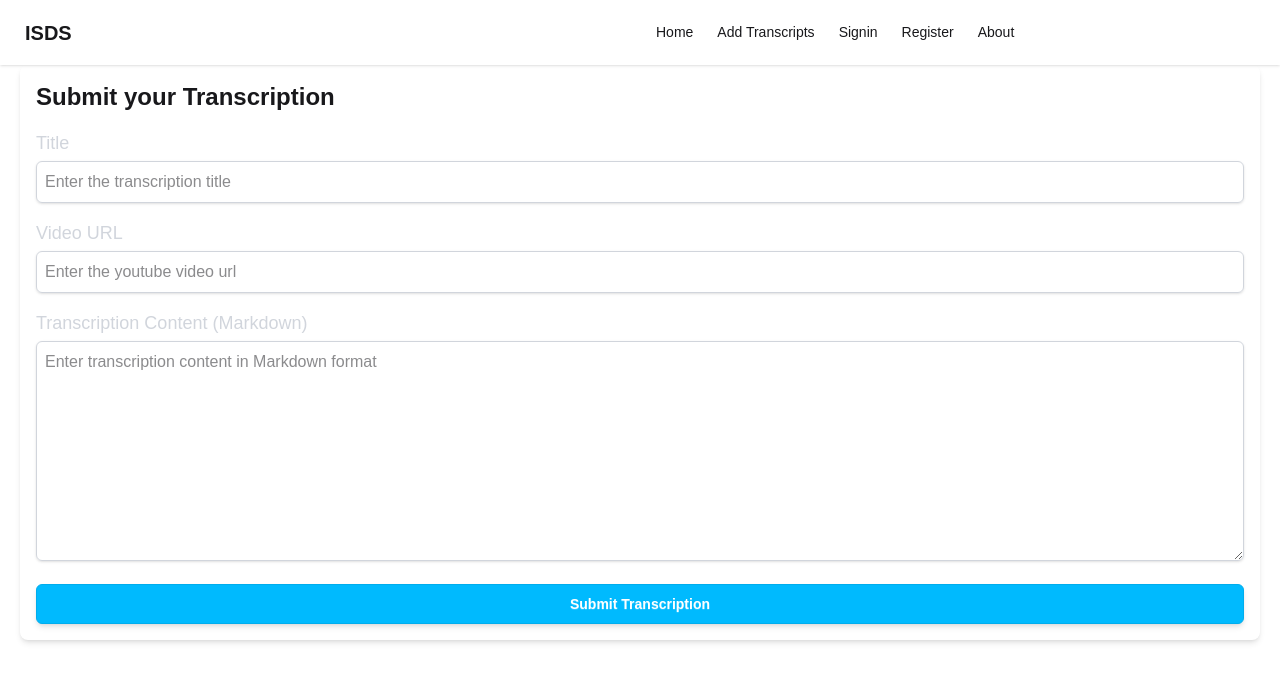
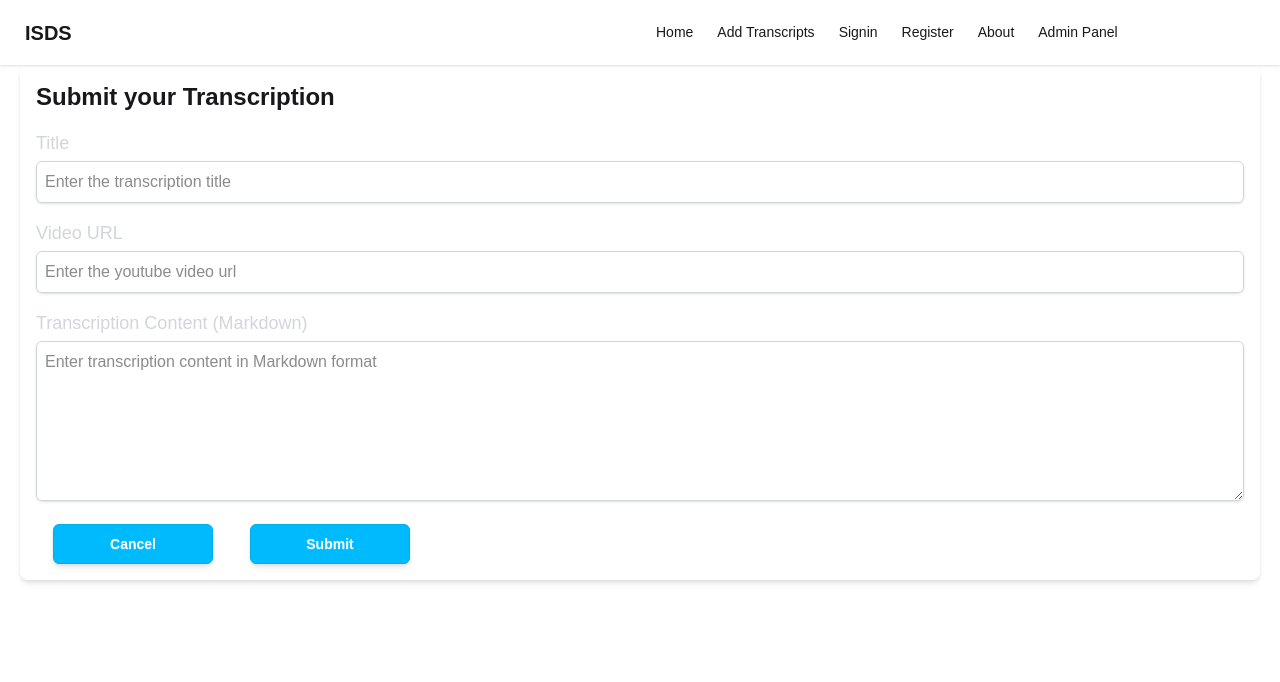
Before and after one commit to bishalacharya108/search-transcripts-archive, a Next.js app: page /add in a window 1280 px wide. Shown: the top 682 px of the page. Built offline with nearby package versions, Linux system fonts and the light colour scheme; no server answers.

Commit message:
add transcription page ui change

```diff
--- a/src/app/add/page.tsx
+++ b/src/app/add/page.tsx
@@ -2,6 +2,7 @@
 import { useState } from "react";
 import { NextPage } from "next";
 import axios from "axios";
+import Link from "next/link";
 
 const TranscriptionPage: NextPage = () => {
   const [title, setTitle] = useState<string>("");
@@ -34,7 +35,6 @@ const TranscriptionPage: NextPage = () => {
     setError("");
 
     try {
-
       // using axios here
       await axios.post("/api/transcription", {
         title,
@@ -50,7 +50,9 @@ const TranscriptionPage: NextPage = () => {
       alert("Transcription created successfully for review!");
     } catch (error) {
       if (axios.isAxiosError(error)) {
-        setError(error.response?.data?.message || "Failed to create transcription.");
+        setError(
+          error.response?.data?.message || "Failed to create transcription."
+        );
       } else {
         setError("An unknown error occurred.");
       }
@@ -77,6 +79,7 @@ const TranscriptionPage: NextPage = () => {
           <input
             type="text"
             id="title"
+            required
             value={title}
             onChange={handleTitleChange}
             className="w-full p-2 mt-1 border border-gray-300 rounded-md shadow-sm focus:outline-none focus:ring-2 focus:ring-indigo-500"
@@ -96,6 +99,7 @@ const TranscriptionPage: NextPage = () => {
             type="text"
             id="videoUrl"
             value={videoUrl}
+            required
             onChange={handleVideoUrlChange}
             className="w-full p-2 mt-1 border border-gray-300 rounded-md shadow-sm focus:outline-none focus:ring-2 focus:ring-indigo-500"
             placeholder="Enter the youtube video url"
@@ -115,20 +119,33 @@ const TranscriptionPage: NextPage = () => {
             value={markdown}
             onChange={handleMarkdownChange}
             rows={10}
-            className="w-full p-2 mt-1 border border-gray-300 rounded-md shadow-sm focus:outline-none focus:ring-2 focus:ring-indigo-500 h-55"
+            required
+            className="w-full p-2 mt-1 border border-gray-300 rounded-md shadow-sm focus:outline-none focus:ring-2 focus:ring-indigo-500 h-40"
             placeholder="Enter transcription content in Markdown format"
           />
         </div>
 
+        <div className="flex">
+          <Link href={"/"} className="btn btn-ghost">
+            <button
+              type="submit"
+              className={`w-40 btn py-2 px-4 btn-info text-white rounded-md shadow-md hover:btn-warning
+          `}
+            >
+              Cancel
+            </button>
+          </Link>
+
           <button
             type="submit"
             disabled={loading}
-          className={`w-full btn py-2 px-4 btn-info text-white rounded-md shadow-md ${
+            className={`w-40 btn py-2 px-4 btn-info ml-5 text-white rounded-md shadow-md ${
               loading ? "opacity-50" : "hover:btn-accent"
             }`}
           >
-          {loading ? "Submitting..." : "Submit Transcription"}
+            {loading ? "Submitting..." : "Submit"}
           </button>
+        </div>
       </form>
     </div>
   );
--- /dev/null
+++ b/src/app/admin/page.tsx
@@ -0,0 +1,21 @@
+import { getServerSession } from "next-auth"
+import { authOptions } from "../api/auth/[...nextauth]/options";
+
+export default async function AdminPanel() {
+  const session = await getServerSession(authOptions);
+  if(!session){
+    return null;
+  }
+  return (
+    <div className="hero bg-base-200 min-h-screen -mt-20">
+      <div className="hero-content text-center">
+        <div className="max-w-md">
+          <h1 className="text-5xl font-bold">Admin Panel</h1>
+          <p className="py-6">This is the admin panel.</p>
+          {
+            session? <p className="py-6 bg-blue-400">Welcome Admin</p>: <p className="py-6 bg-red-400">Only admin can access this page</p>
+          }
+        </div>
+      </div>
+    </div>
+  )}
--- a/src/app/adminpanel/page.tsx
+++ /dev/null
@@ -1,12 +0,0 @@
-export default function AdminPanel() {
-  return (
-    <div className="hero bg-base-200 min-h-screen -mt-20">
-      <div className="hero-content text-center">
-        <div className="max-w-md">
-          <h1 className="text-5xl font-bold">Admin Panel</h1>
-          <p className="py-6">This is the admin panel.</p>
-          <p className="py-6">Only admin can access this page</p>
-        </div>
-      </div>
-    </div>
-  )}
--- a/src/components/Navbar.tsx
+++ b/src/components/Navbar.tsx
@@ -38,6 +38,7 @@ export default function Navbar({session}: {session: any}) {
       <li>
         <Link href={"/about"}>About</Link>
       </li>
+      <li><Link href="/admin">Admin Panel</Link></li>
     </>
   );
   return (
@@ -68,7 +69,7 @@ export default function Navbar({session}: {session: any}) {
             {links}
           </ul>
         </div>
-        <a className="btn btn-ghost text-xl">ISDS</a>
+        <Link href={"/"} className="btn btn-ghost text-xl">ISDS</Link>
       </div>
       <div className="navbar-center hidden lg:flex">
         <ul className="menu menu-horizontal px-1">{links}</ul>
--- a/src/components/NavbarServer.tsx
+++ b/src/components/NavbarServer.tsx
@@ -5,7 +5,7 @@ import Navbar from "./Navbar";
 
 export default async function NavbarServer() {
   const session = await getServerSession(authOptions)
-  console.log("Navbar: ",session)
+  // console.log("Navbar: ",session)
 
 
 return <Navbar session={session}></Navbar>
```
Lines whose indentation alone changed are shown as unchanged.
